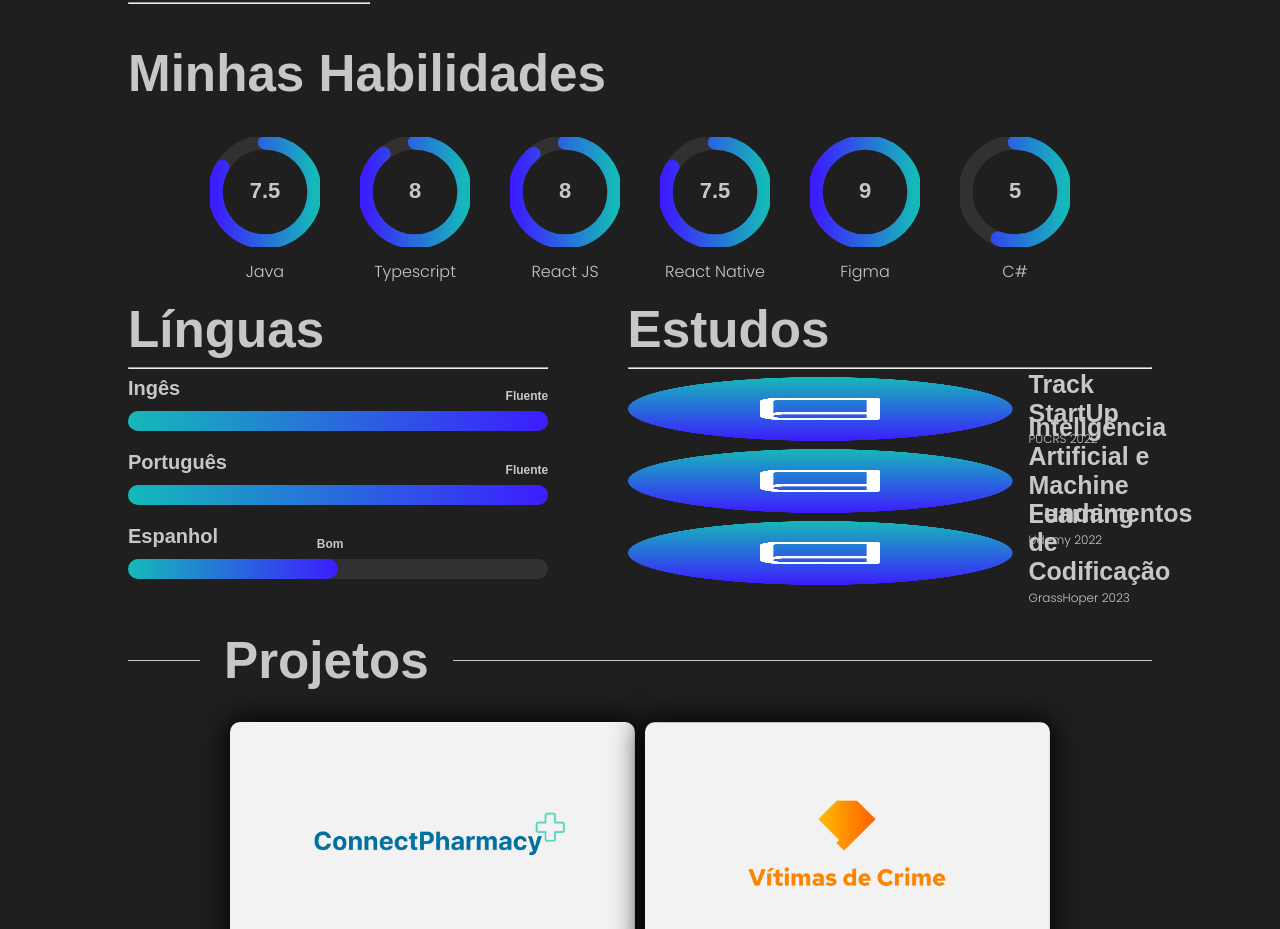
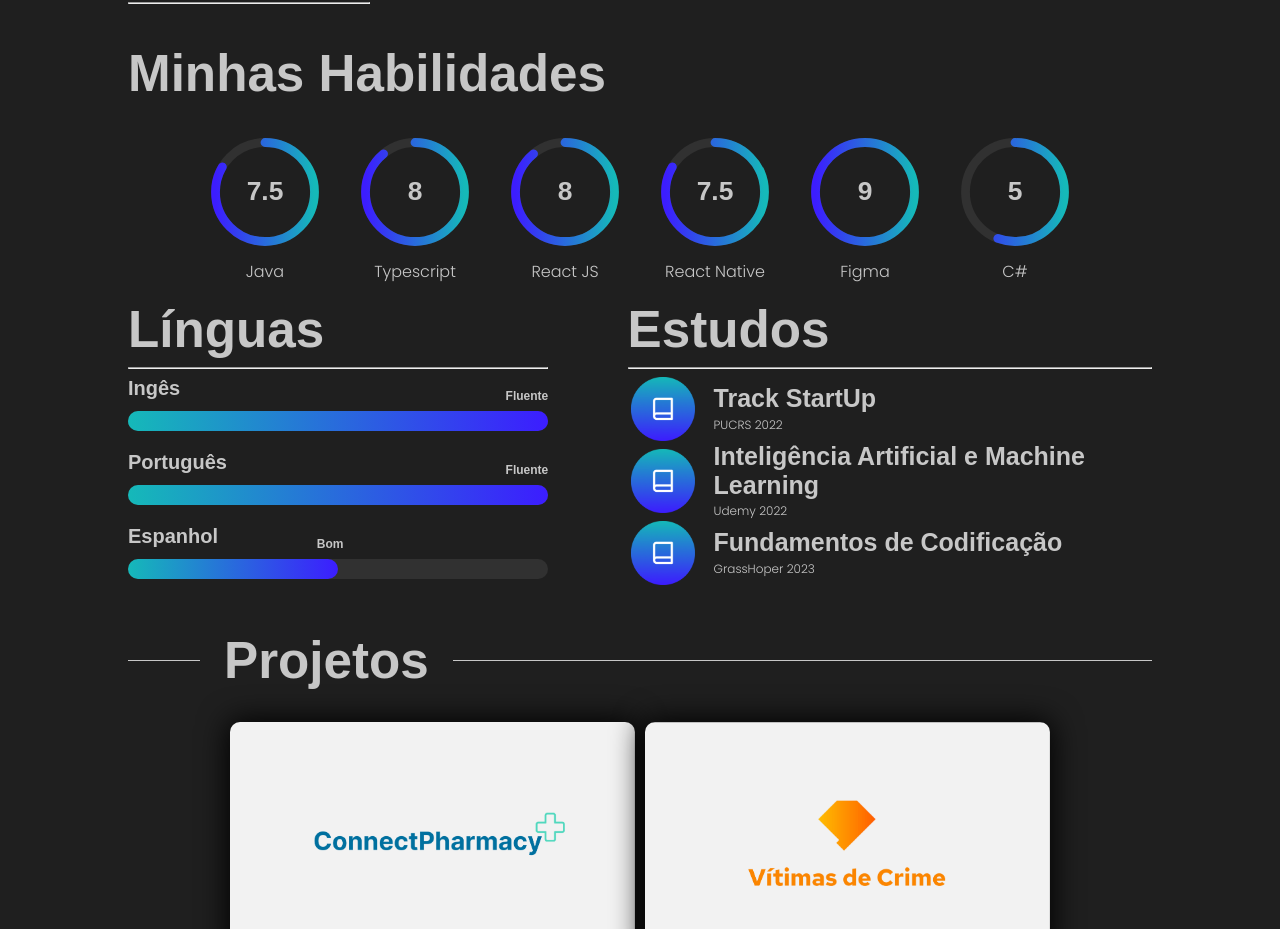
Before and after one commit to psiotavio/My-Portfolio, a React (Create React App) app: page / in a window 1280 px wide. Shown: the part 1100-2029 px from the top of the page. Built offline with nearby package versions, Linux system fonts and the light colour scheme.

Commit message:
ajustando bugs de CSS

```diff
--- a/src/Portfolio.tsx
+++ b/src/Portfolio.tsx
@@ -127,32 +127,41 @@ const Portfolio = () => {
           <div className="scrollport">
             <div className="photoProjectsScroll">
             <div>
+                <Link to="/vitimas">
                   <img
                     className="posters"
                     src={vitimasDeCrimePoster}
                     alt="Vitimas de Crime Poster"
                   />
+                </Link>
               </div>
+
               <div>
+                <Link to="/connectPharmacy">
                   <img
                     className="posters"
                     src={connectPharmacyPoster}
                     alt="Connect Pharmacy Poster"
                   />
+                </Link>
               </div>
               <div>
+                <Link to="/watchfolio">
                   <img
                     className="posters"
                     src={watchfolioPoster}
                     alt="Watchfolio Poster"
                   />
+                </Link>
               </div>
               <div>
+                <Link to="/potterdle">
                 <img
                   className="posters"
                   src={potterdlePoster}
                   alt="Potterdle Poster"
                 />
+                </Link>
               </div>
             </div>
           </div>
--- a/src/components/CircularProgressBar.tsx
+++ b/src/components/CircularProgressBar.tsx
@@ -37,7 +37,7 @@ const CircularProgressBar: React.FC<CircularProgressBarProps> = ({
           strokeDasharray={circumference}
           strokeDashoffset={circumference - progressLength}
         />
-        <text x="50" y="55" className="progress-text">
+        <text x="50" y="57" className="progress-text" style={{ fontSize: "24px" }}>
           {progress}
         </text>
       </svg>
--- a/src/components/cssComponents/CircularProgressBar.css
+++ b/src/components/cssComponents/CircularProgressBar.css
@@ -7,13 +7,13 @@
 .background-circle {
     fill: none;
     stroke: #313131;
-    stroke-width: 13;
+    stroke-width: 8;
 }
 
 .progress-circle {
     fill: none;
     stroke: url(#gradient); /* Usar um gradiente como preenchimento */
-    stroke-width: 13;
+    stroke-width: 8;
     stroke-linecap: round;
     transform: rotate(-90deg);
     transform-origin: 50% 50%;
--- a/src/cssPages/home.css
+++ b/src/cssPages/home.css
@@ -75,10 +75,7 @@
 
   }
 
-  .certification-icon{
-    background-size: contain;
-    background-repeat: no-repeat;
-  }
+
 
   .certification-texts{
     display: flex;
@@ -173,6 +170,12 @@
   }
 
 
+  .certification-icon{
+      width: 70px;
+      height: auto;
+      object-fit: contain;
+  }
+
 
   @media screen and (max-width: 768px) {
     .two-sides-container {
@@ -188,7 +191,6 @@
         width: 100%;
         gap: 1em;
       }
-
 
       .right-side {
         width: 100%;
@@ -240,8 +242,7 @@
 
       .certification-icon{
         width: 4em;
-        background-size: contain;
-        background-repeat: no-repeat;
+        object-fit: cover;
       }
 
       .certification-texts{
```
Lines whose indentation alone changed are shown as unchanged.
